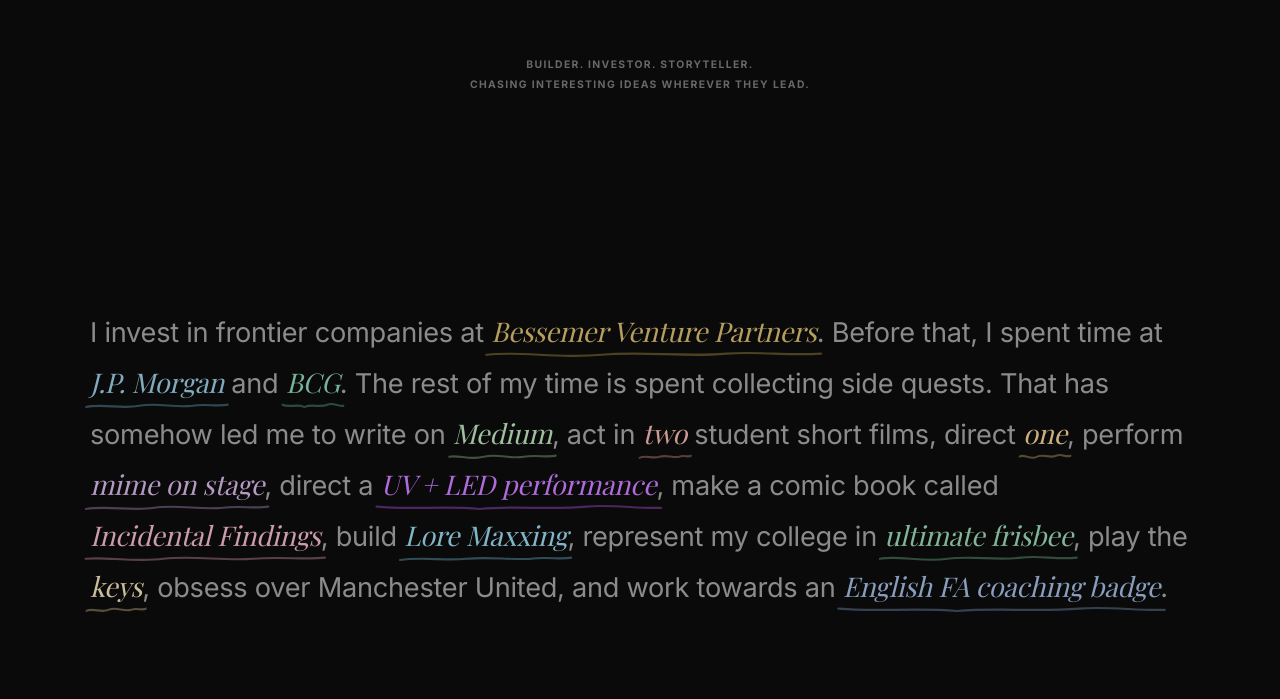
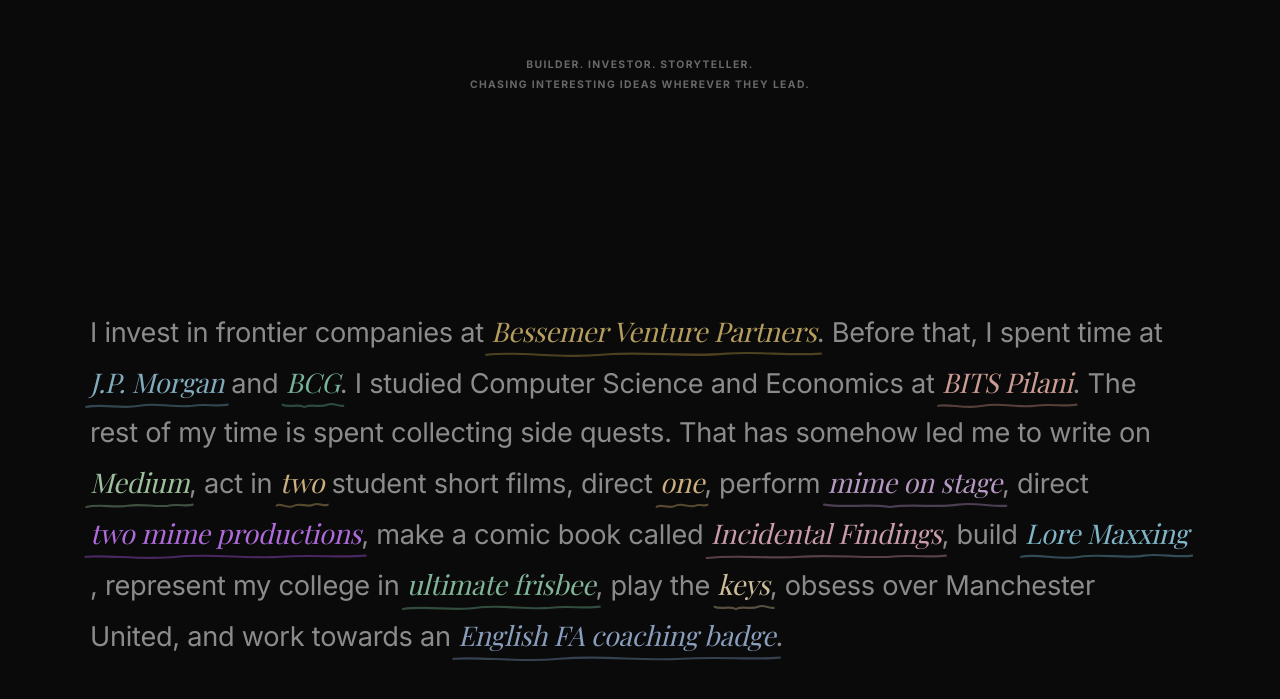
Before and after one commit to TDShah26/personal-website, a React (Vite) app: page / in a window 1280 px wide. Shown: the part 653-1352 px from the top of the page. Built offline with nearby package versions, Linux system fonts and the light colour scheme.

Commit message:
feat: ExpandingLink for multi-film and multi-mime, add BITS Pilani

```diff
--- a/src/components/Bio.css
+++ b/src/components/Bio.css
@@ -87,6 +87,58 @@
 .bio-inline-link.is-active::after {
   opacity: 1;
   transform: translate(0, -2px);
+}
+
+/* ═══════════════════════════════════════════════
+   EXPANDING LINK
+   One trigger word that morphs into multiple
+   sub-links on hover, with smooth layout animation.
+   ═══════════════════════════════════════════════ */
+
+.expanding-link-container {
+  display: inline-block;
+  position: relative;
+  vertical-align: baseline;
+  cursor: pointer;
+}
+
+/* The resting trigger word — same editorial italic serif as regular links */
+.expanding-trigger {
+  display: inline-block;
+  position: relative;
+  font-family: 'Playfair Display', Georgia, serif;
+  font-style: italic;
+  font-weight: 400;
+  color: color-mix(in srgb, var(--link-color) 70%, #888);
+  transition: color 0.2s ease;
+}
+
+/* The revealed group of sub-links */
+.expanding-links-group {
+  display: inline-flex;
+  align-items: baseline;
+}
+
+/* Individual sub-links inside the expanded state */
+.expanding-sub-link {
+  display: inline-block;
+  position: relative;
+  font-family: 'Playfair Display', Georgia, serif;
+  font-style: italic;
+  font-weight: 400;
+  color: #FFFFFF;
+  text-decoration: none;
+  cursor: pointer;
+}
+
+/* The separator slash between sub-links */
+.expanding-sep {
+  display: inline;
+  color: rgba(245, 245, 245, 0.25);
+  font-style: normal;
+  font-family: var(--font-body);
+  font-size: 0.8em;
+  padding: 0 5px;
 }
 
 /* Mobile hint — subtle, fades in only on touch screens */
--- a/src/components/Bio.jsx
+++ b/src/components/Bio.jsx
@@ -1,11 +1,9 @@
-import { useRef, useState, useEffect } from 'react';
-import { motion } from 'framer-motion';
+import React, { useRef, useState, useEffect } from 'react';
+import { motion, AnimatePresence } from 'framer-motion';
 import './Bio.css';
 
 /* ─────────────────────────────────────────────
    SCRIBBLE SVG — hand-drawn underline paths
-   Each path is slightly different so links
-   feel individually hand-lettered.
    ───────────────────────────────────────────── */
 const SCRIBBLE_PATHS = [
   "M 0,4 C 15,1 35,7 55,4 C 75,1 95,6 115,3 C 130,1 145,5 160,3",
@@ -16,28 +14,27 @@
 ];
 
 /* ─────────────────────────────────────────────
-   LINK METADATA — scribble color, fonts
+   LINK METADATA
    ───────────────────────────────────────────── */
 export const LINK_META = {
-  bessemer:      { color: '#C9A84C', scribbleIndex: 0, font: "'Playfair Display', serif", weight: 700 },
-  jpmc:          { color: '#7EB8D4', scribbleIndex: 1, font: "'Inter', sans-serif", weight: 700 },
-  bcg:           { color: '#6EC6A0', scribbleIndex: 2, font: "'Inter', sans-serif", weight: 700 },
-  medium:        { color: '#A8D8A8', scribbleIndex: 3, font: "'Merriweather', serif", weight: 700 },
-  'film-acted':  { color: '#E8A598', scribbleIndex: 4, font: "'Bebas Neue', sans-serif", weight: 400 },
-  'film-directed': { color: '#E8C07A', scribbleIndex: 0, font: "'Bebas Neue', sans-serif", weight: 400 },
-  'mime-acted':  { color: '#C9A0DC', scribbleIndex: 1, font: "'Space Mono', monospace", weight: 400 },
-  'mime-directed': { color: '#BF5FFF', scribbleIndex: 2, font: "'Space Mono', monospace", weight: 400 },
-  comic:         { color: '#E8A5B8', scribbleIndex: 3, font: "'Comic Neue', cursive", weight: 700 },
-  loremaxxing:   { color: '#7EC8E3', scribbleIndex: 4, font: "'Outfit', sans-serif", weight: 500 },
-  frisbee:       { color: '#7EC8A0', scribbleIndex: 0, font: "'Bebas Neue', sans-serif", weight: 400 },
-  keys:          { color: '#E8D4A0', scribbleIndex: 1, font: "'Libre Baskerville', serif", weight: 400 },
-  fa:            { color: '#8AA8D4', scribbleIndex: 2, font: "'Playfair Display', serif", weight: 700 },
+  bessemer:        { color: '#C9A84C', scribbleIndex: 0 },
+  jpmc:            { color: '#7EB8D4', scribbleIndex: 1 },
+  bcg:             { color: '#6EC6A0', scribbleIndex: 2 },
+  bitspilani:      { color: '#E8A598', scribbleIndex: 3 },
+  medium:          { color: '#A8D8A8', scribbleIndex: 4 },
+  'films-acted':   { color: '#E8C07A', scribbleIndex: 0 },
+  'film-directed': { color: '#E8C07A', scribbleIndex: 1 },
+  'mime-acted':    { color: '#C9A0DC', scribbleIndex: 2 },
+  'mimes-directed':{ color: '#BF5FFF', scribbleIndex: 3 },
+  comic:           { color: '#E8A5B8', scribbleIndex: 4 },
+  loremaxxing:     { color: '#7EC8E3', scribbleIndex: 0 },
+  frisbee:         { color: '#7EC8A0', scribbleIndex: 1 },
+  keys:            { color: '#E8D4A0', scribbleIndex: 2 },
+  fa:              { color: '#8AA8D4', scribbleIndex: 3 },
 };
 
 /* ─────────────────────────────────────────────
    SCRIBBLE UNDERLINE
-   SVG that animates its stroke-dashoffset
-   from full (hidden) to 0 (drawn).
    ───────────────────────────────────────────── */
 function ScribbleUnderline({ color, pathIndex = 0, visible, opacity = 1 }) {
   const pathData = SCRIBBLE_PATHS[pathIndex % SCRIBBLE_PATHS.length];
@@ -54,10 +51,10 @@
         height: '12px',
         overflow: 'visible',
         pointerEvents: 'none',
-        opacity: opacity,
+        opacity,
         transition: 'opacity 0.3s ease',
       }}
-      viewBox={`0 0 160 10`}
+      viewBox="0 0 160 10"
       preserveAspectRatio="none"
     >
       <motion.path
@@ -68,9 +65,7 @@
         strokeLinecap="round"
         strokeLinejoin="round"
         initial={{ strokeDasharray: TOTAL_LENGTH, strokeDashoffset: TOTAL_LENGTH }}
-        animate={{
-          strokeDashoffset: visible ? 0 : TOTAL_LENGTH,
-        }}
+        animate={{ strokeDashoffset: visible ? 0 : TOTAL_LENGTH }}
         transition={{
           duration: visible ? 0.35 : 0.2,
           ease: visible ? [0.25, 0.46, 0.45, 0.94] : 'easeIn',
@@ -81,35 +76,20 @@
 }
 
 /* ─────────────────────────────────────────────
-   INLINE LINK
-   At rest: muted accent color, italic serif.
-   On hover: full white, personality font, scribble draws in.
+   INLINE LINK — single destination
    ───────────────────────────────────────────── */
 function InlineLink({ id, label, href, onHoverChange, isAnyHovered }) {
   const [hovered, setHovered] = useState(false);
+  const [touched, setTouched] = useState(false);
   const meta = LINK_META[id];
-
-  const [touched, setTouched] = useState(false);
   const isTouch = typeof window !== 'undefined' && window.matchMedia('(hover: none)').matches;
 
-  const handleMouseEnter = () => {
-    if (!isTouch) { setHovered(true); onHoverChange(id); }
+  const handleMouseEnter = () => { if (!isTouch) { setHovered(true); onHoverChange(id); } };
+  const handleMouseLeave = () => { if (!isTouch) { setHovered(false); onHoverChange(null); } };
+  const handleTouchStart = (e) => {
+    if (!touched) { e.preventDefault(); setTouched(true); onHoverChange(id); }
   };
-  const handleMouseLeave = () => {
-    if (!isTouch) { setHovered(false); onHoverChange(null); }
-  };
-  const handleTouchStart = (e) => {
-    if (!touched) {
-      e.preventDefault();
-      setTouched(true);
-      onHoverChange(id);
-    }
-  };
-  const handleClick = (e) => {
-    if (isTouch && !touched) {
-      e.preventDefault();
-    }
-  };
+  const handleClick = (e) => { if (isTouch && !touched) e.preventDefault(); };
 
   const isActive = hovered || touched;
   const isOtherHovered = isAnyHovered && !isActive;
@@ -122,9 +102,7 @@
       onMouseLeave={handleMouseLeave}
       onTouchStart={handleTouchStart}
       onClick={handleClick}
-      style={{
-        '--link-color': meta?.color ?? '#F5F5F5',
-      }}
+      style={{ '--link-color': meta?.color ?? '#F5F5F5' }}
     >
       {label}
       <ScribbleUnderline
@@ -138,7 +116,92 @@
 }
 
 /* ─────────────────────────────────────────────
-   SENTENCE — animated unit with blur+fade+y
+   EXPANDING LINK — one trigger word, multiple
+   destinations revealed on hover.
+   At rest:   "two"
+   On hover:  "Film One ↗ / Film Two ↗"
+   ───────────────────────────────────────────── */
+function ExpandingLink({ trigger, links, themeId }) {
+  const [expanded, setExpanded] = useState(false);
+  const meta = LINK_META[themeId];
+  const color = meta?.color ?? '#F5F5F5';
+  const isTouch = typeof window !== 'undefined' && window.matchMedia('(hover: none)').matches;
+
+  const expand   = () => setExpanded(true);
+  const collapse = () => setExpanded(false);
+
+  const handleTouchStart = (e) => {
+    if (!expanded) { e.preventDefault(); setExpanded(true); }
+  };
+
+  return (
+    <motion.span
+      layout
+      className="expanding-link-container"
+      style={{ '--link-color': color }}
+      onMouseEnter={() => !isTouch && expand()}
+      onMouseLeave={() => !isTouch && collapse()}
+      onTouchStart={handleTouchStart}
+    >
+      <AnimatePresence mode="popLayout" initial={false}>
+        {!expanded ? (
+          /* ── Collapsed trigger ── */
+          <motion.span
+            key="trigger"
+            className="expanding-trigger"
+            exit={{ opacity: 0, transition: { duration: 0.12 } }}
+          >
+            {trigger}
+            {/* On mobile, show a faint permanent scribble to hint it's interactive */}
+            <ScribbleUnderline
+              color={color}
+              pathIndex={meta?.scribbleIndex ?? 0}
+              visible={isTouch}
+              opacity={0.35}
+            />
+          </motion.span>
+        ) : (
+          /* ── Expanded sub-links ── */
+          <motion.span
+            key="expanded"
+            className="expanding-links-group"
+            initial={{ opacity: 0 }}
+            animate={{ opacity: 1 }}
+            exit={{ opacity: 0, transition: { duration: 0.1 } }}
+            transition={{ duration: 0.18 }}
+          >
+            {links.map((link, i) => (
+              <React.Fragment key={link.id}>
+                {i > 0 && <span className="expanding-sep"> / </span>}
+                <motion.a
+                  href={link.href}
+                  className="expanding-sub-link"
+                  style={{ '--link-color': color }}
+                  initial={{ opacity: 0, y: 5 }}
+                  animate={{ opacity: 1, y: 0 }}
+                  transition={{ delay: i * 0.07, duration: 0.18 }}
+                >
+                  <span style={{ position: 'relative', display: 'inline-block' }}>
+                    {link.label}
+                    <ScribbleUnderline
+                      color={color}
+                      pathIndex={(meta?.scribbleIndex ?? 0) + i + 1}
+                      visible={true}
+                      opacity={1}
+                    />
+                  </span>
+                </motion.a>
+              </React.Fragment>
+            ))}
+          </motion.span>
+        )}
+      </AnimatePresence>
+    </motion.span>
+  );
+}
+
+/* ─────────────────────────────────────────────
+   SENTENCE — staggered blur+fade+y reveal
    ───────────────────────────────────────────── */
 function Sentence({ children, delay, isInView }) {
   return (
@@ -146,11 +209,7 @@
       className="bio-sentence"
       initial={{ opacity: 0, y: 12, filter: 'blur(4px)' }}
       animate={isInView ? { opacity: 1, y: 0, filter: 'blur(0px)' } : {}}
-      transition={{
-        delay,
-        duration: 0.65,
-        ease: [0.25, 0.46, 0.45, 0.94],
-      }}
+      transition={{ delay, duration: 0.65, ease: [0.25, 0.46, 0.45, 0.94] }}
     >
       {children}
     </motion.span>
@@ -178,7 +237,8 @@
 
   useEffect(() => {
     const dismiss = (e) => {
-      if (!e.target.closest('.bio-inline-link')) setHoveredId(null);
+      if (!e.target.closest('.bio-inline-link') && !e.target.closest('.expanding-link-container'))
+        setHoveredId(null);
     };
     document.addEventListener('touchstart', dismiss);
     return () => document.removeEventListener('touchstart', dismiss);
@@ -187,23 +247,22 @@
   const isAnyHovered = hoveredId !== null;
 
   const L = (id, label, href = '#') => (
-    <InlineLink
-      id={id}
-      label={label}
-      href={href}
-      onHoverChange={setHoveredId}
-      isAnyHovered={isAnyHovered}
-    />
+    <InlineLink id={id} label={label} href={href} onHoverChange={setHoveredId} isAnyHovered={isAnyHovered} />
+  );
+
+  /* ExpandingLink helper */
+  const EL = (trigger, themeId, links) => (
+    <ExpandingLink trigger={trigger} themeId={themeId} links={links} />
   );
 
   const BASE = 0;
-  const GAP = 0.11;
+  const GAP  = 0.11;
 
   return (
-    <>
     <section className="bio-section" ref={sectionRef}>
       <div className="bio-inner">
         <p className="bio-para">
+
           <Sentence delay={BASE + GAP * 0} isInView={isInView}>
             I invest in frontier companies at {L('bessemer', 'Bessemer Venture Partners')}.{' '}
           </Sentence>
@@ -211,50 +270,63 @@
             Before that, I spent time at {L('jpmc', 'J.P. Morgan')} and {L('bcg', 'BCG')}.{' '}
           </Sentence>
           <Sentence delay={BASE + GAP * 2} isInView={isInView}>
+            I studied Computer Science and Economics at {L('bitspilani', 'BITS Pilani')}.{' '}
+          </Sentence>
+          <Sentence delay={BASE + GAP * 3} isInView={isInView}>
             The rest of my time is spent collecting side quests.{' '}
           </Sentence>
-            <Sentence delay={BASE + GAP * 3} isInView={isInView}>
+          <Sentence delay={BASE + GAP * 4} isInView={isInView}>
             That has somehow led me to write on {L('medium', 'Medium')},{' '}
           </Sentence>
-            <Sentence delay={BASE + GAP * 4} isInView={isInView}>
-              act in {L('film-acted', 'two')} student short films,{' '}
+          <Sentence delay={BASE + GAP * 5} isInView={isInView}>
+            act in{' '}
+            {EL('two', 'films-acted', [
+              { id: 'film-a', label: 'Short Film I', href: '#' },
+              { id: 'film-b', label: 'Short Film II', href: '#' },
+            ])}{' '}
+            student short films,{' '}
           </Sentence>
-            <Sentence delay={BASE + GAP * 5} isInView={isInView}>
+          <Sentence delay={BASE + GAP * 6} isInView={isInView}>
             direct {L('film-directed', 'one')},{' '}
           </Sentence>
-            <Sentence delay={BASE + GAP * 6} isInView={isInView}>
+          <Sentence delay={BASE + GAP * 7} isInView={isInView}>
             perform {L('mime-acted', 'mime on stage')},{' '}
           </Sentence>
-            <Sentence delay={BASE + GAP * 7} isInView={isInView}>
-              direct a {L('mime-directed', 'UV + LED performance')},{' '}
+          <Sentence delay={BASE + GAP * 8} isInView={isInView}>
+            direct{' '}
+            {EL('two mime productions', 'mimes-directed', [
+              { id: 'mime-a', label: 'UV + LED', href: '#' },
+              { id: 'mime-b', label: 'Blackout Show', href: '#' },
+            ])},{' '}
           </Sentence>
-            <Sentence delay={BASE + GAP * 8} isInView={isInView}>
+          <Sentence delay={BASE + GAP * 9} isInView={isInView}>
             make a comic book called {L('comic', 'Incidental Findings')},{' '}
           </Sentence>
-            <Sentence delay={BASE + GAP * 9} isInView={isInView}>
+          <Sentence delay={BASE + GAP * 10} isInView={isInView}>
             build {L('loremaxxing', 'Lore Maxxing')},{' '}
           </Sentence>
-            <Sentence delay={BASE + GAP * 10} isInView={isInView}>
+          <Sentence delay={BASE + GAP * 11} isInView={isInView}>
             represent my college in {L('frisbee', 'ultimate frisbee')},{' '}
           </Sentence>
-            <Sentence delay={BASE + GAP * 11} isInView={isInView}>
+          <Sentence delay={BASE + GAP * 12} isInView={isInView}>
             play the {L('keys', 'keys')}, obsess over Manchester United, and work towards an{' '}
           </Sentence>
-            <Sentence delay={BASE + GAP * 12} isInView={isInView}>
+          <Sentence delay={BASE + GAP * 13} isInView={isInView}>
             {L('fa', 'English FA coaching badge')}.
           </Sentence>
+
         </p>
-          {/* Mobile hint — hidden via CSS on desktop */}
+
+        {/* Mobile hint — shown only on touch screens via CSS */}
         <motion.p
           className="bio-mobile-hint"
           initial={{ opacity: 0 }}
           animate={isInView ? { opacity: 1 } : {}}
-            transition={{ delay: BASE + GAP * 13, duration: 0.8 }}
+          transition={{ delay: BASE + GAP * 15, duration: 0.8 }}
         >
           * tap any underlined word to discover more
         </motion.p>
       </div>
     </section>
-    </>
   );
 }
```
Lines whose indentation alone changed are shown as unchanged.
